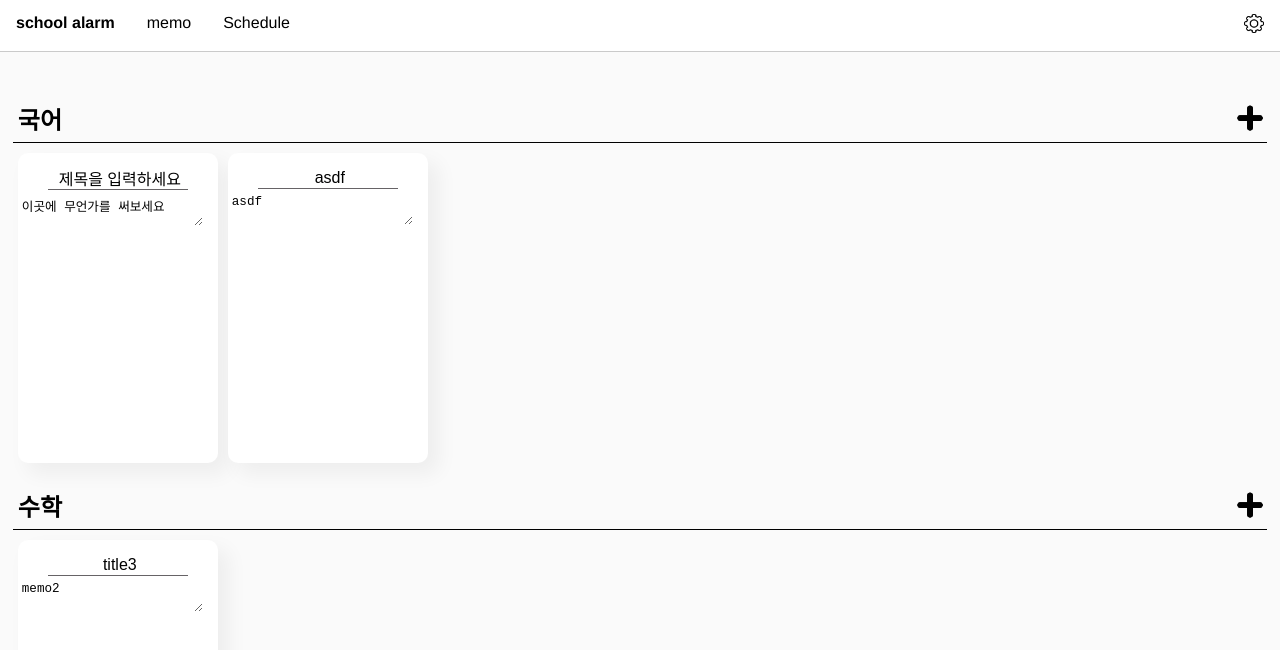
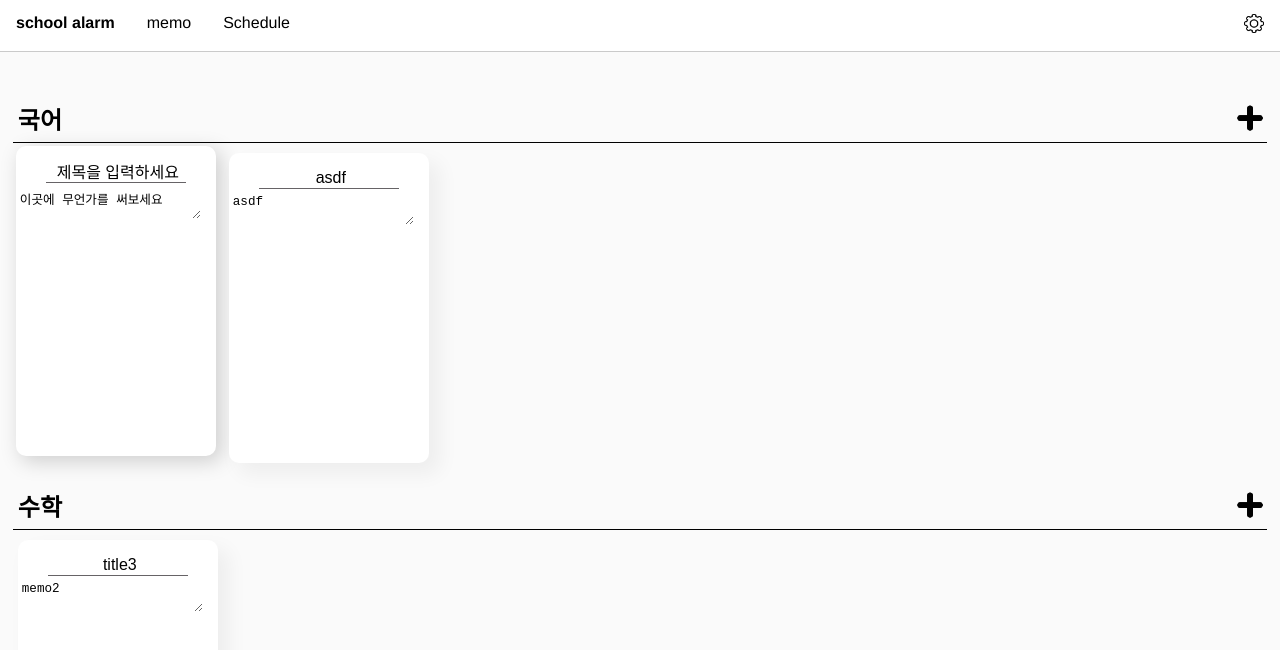
Before and after one commit to sandsunset/school-alarm, a Vue app: page /memo in a window 1280 px wide. In both pictures the pointer is over the element 117 px from the left and 307 px from the top of the page. Shown: the top 650 px of the page. Built offline with nearby package versions, Linux system fonts and the light colour scheme; what v-slim-dialog would draw is missing.

Commit message:
feat(memo): hover

```diff
--- a/src/views/Memo.vue
+++ b/src/views/Memo.vue
@@ -116,13 +116,13 @@ h2 {
   margin-top: 10px;
   box-shadow: 10px 10px 20px 1px rgb(0 0 0 / 5%);
 }
-/* .box:hover {
+.box:hover {
   box-shadow: 5px 5px 20px 1px rgb(0 0 0 / 17%);
   margin-top: 3px;
   margin-bottom: 11px;
   margin-left: 3px;
   margin-right: 8px;
-} */
+}
 .title {
   position: relative;
   padding-top: 5px;
```
